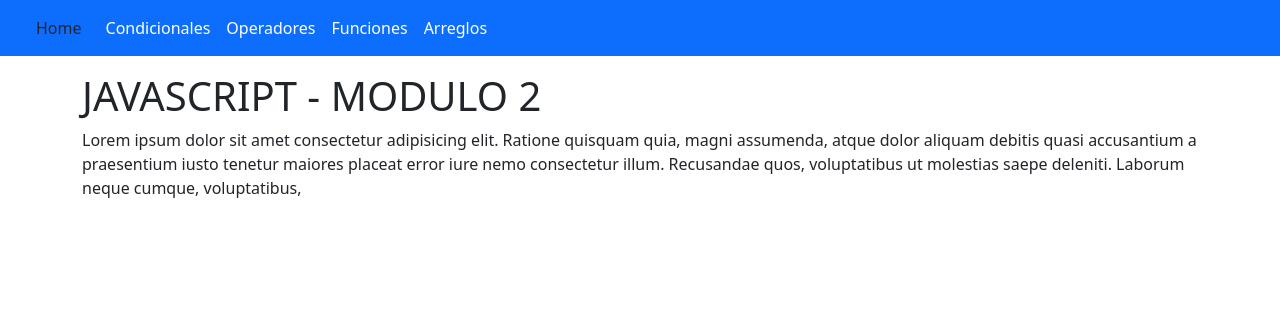
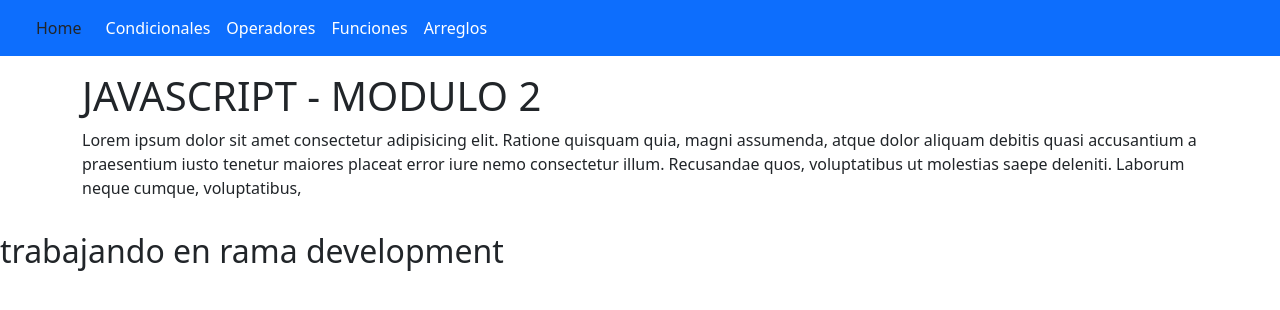
Before and after one commit to wevillegas/MyRepository, a plain HTML site: page index.html in a window 1280 px wide. Drawn offline with nearby package versions, Linux system fonts and the light colour scheme.

Commit message:
start working in dev branch

```diff
--- a/index.html
+++ b/index.html
@@ -30,6 +30,7 @@
         <p>Lorem ipsum dolor sit amet consectetur adipisicing elit. Ratione quisquam quia, magni assumenda, atque dolor aliquam debitis quasi accusantium a praesentium iusto tenetur maiores placeat error iure nemo consectetur illum.
         Recusandae quos, voluptatibus ut molestias saepe deleniti. Laborum neque cumque, voluptatibus, </p>
     </div>
+    <h2>trabajando en rama development</h2>
 
 
     <script src="/JS/index.js"></script>
```
